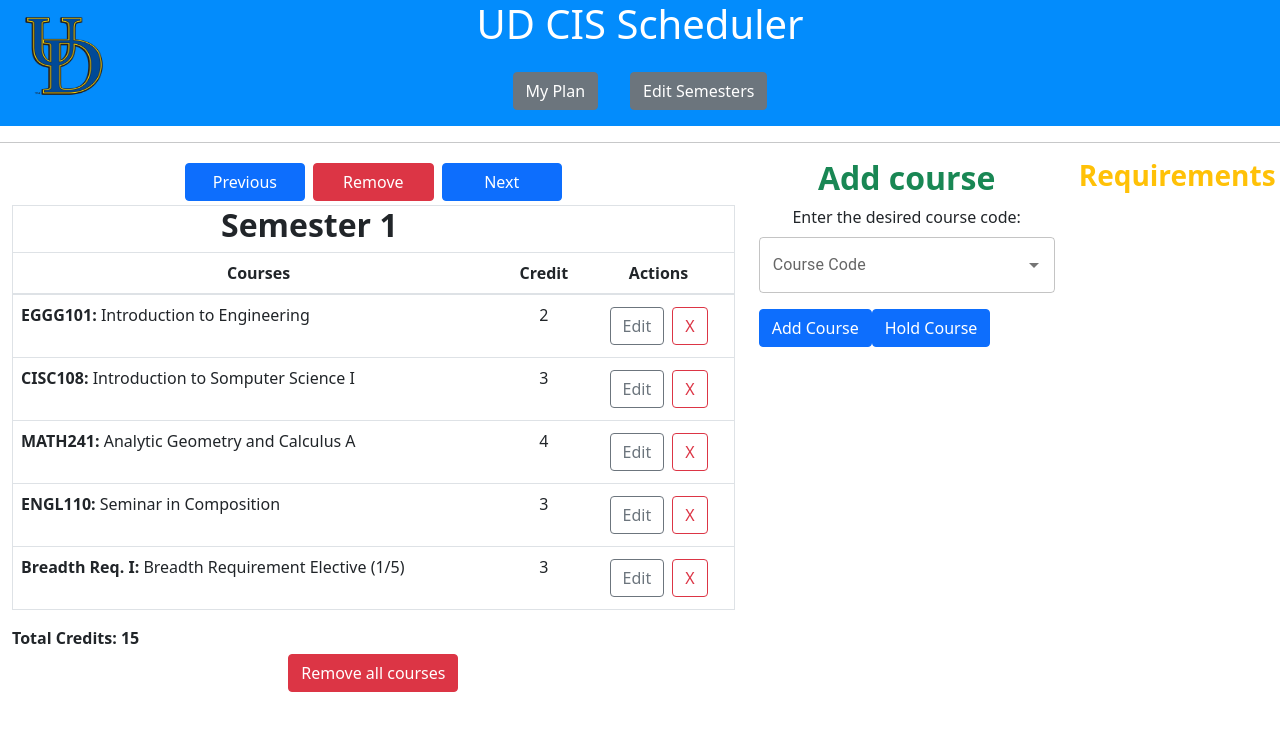
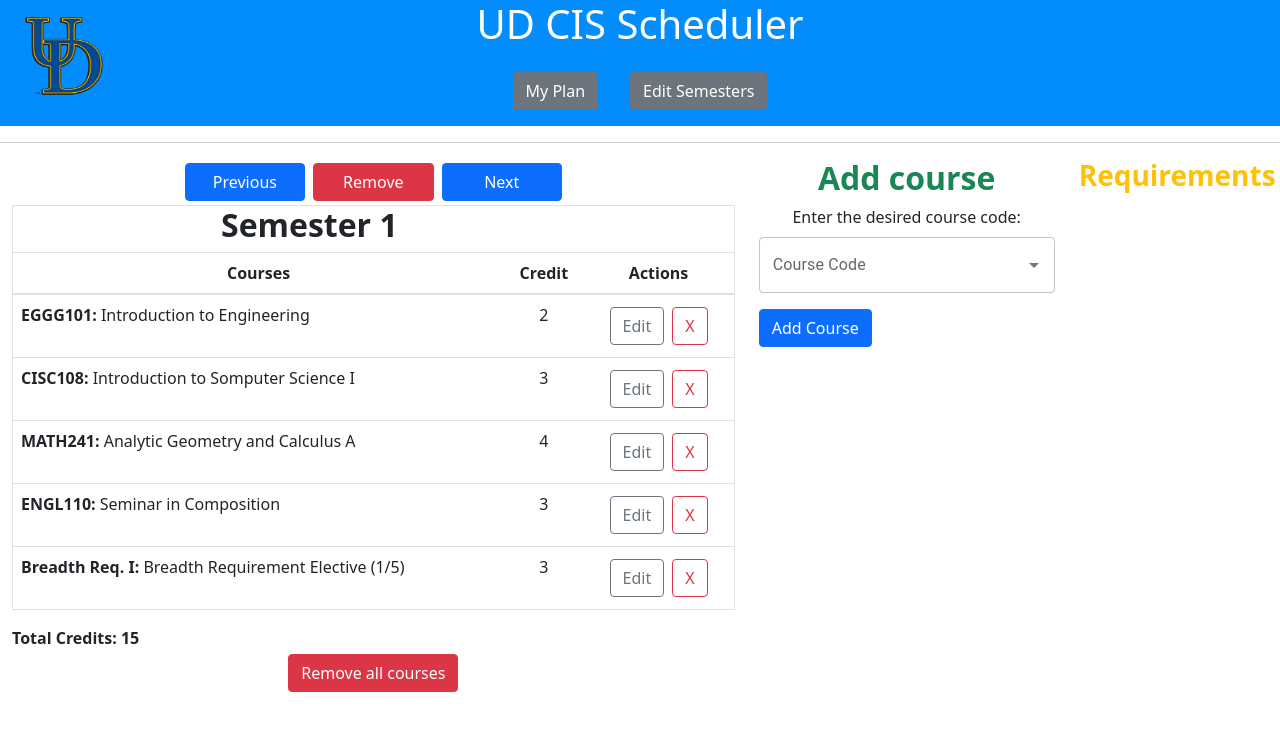
Before and after one commit to UD-CISC275-F21/ud-cis-scheduler-team-21, a React (Create React App) app: page / in a window 1280 px wide. Shown: the top 730 px of the page. Built offline with nearby package versions, Linux system fonts and the light colour scheme.

Commit message:
fixing error

```diff
--- a/src/SingleSemester.tsx
+++ b/src/SingleSemester.tsx
@@ -134,12 +134,6 @@ function SingleSemester(): JSX.Element {
                             Add Course
                         </Button>
 
-                        <Button onClick={() => {
-                            holdCourse(inpu);
-                        }}>
-                            Hold Course
-                        </Button>
-
                     </Form>
                 </div>
 
```
